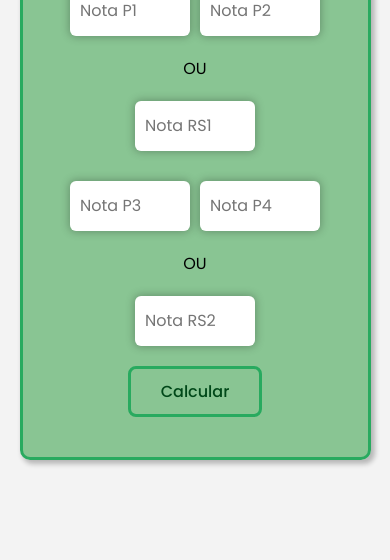
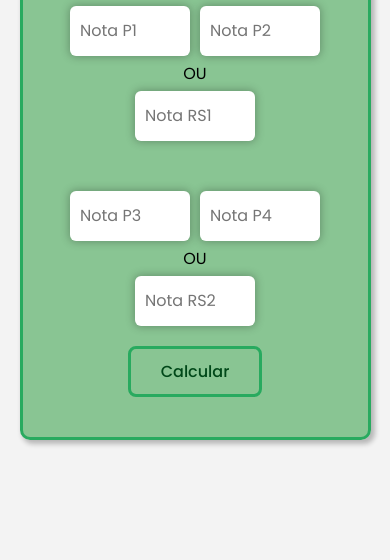
Before and after one commit to SandroRDS/calculadora_vs, a plain HTML site: page index.html in a window 390 px wide. Shown: the part 284-844 px from the top of the page. Drawn offline with Linux system fonts and the light colour scheme.

Commit message:
aumentando espaçamento entre campos

```diff
--- a/style.css
+++ b/style.css
@@ -99,6 +99,10 @@ input {
 
     .fields {
         flex-direction: column;
-        gap: 30px;
+        gap: 50px;
+    }
+
+    .col {
+        row-gap: 5px;
     }
 }
```
